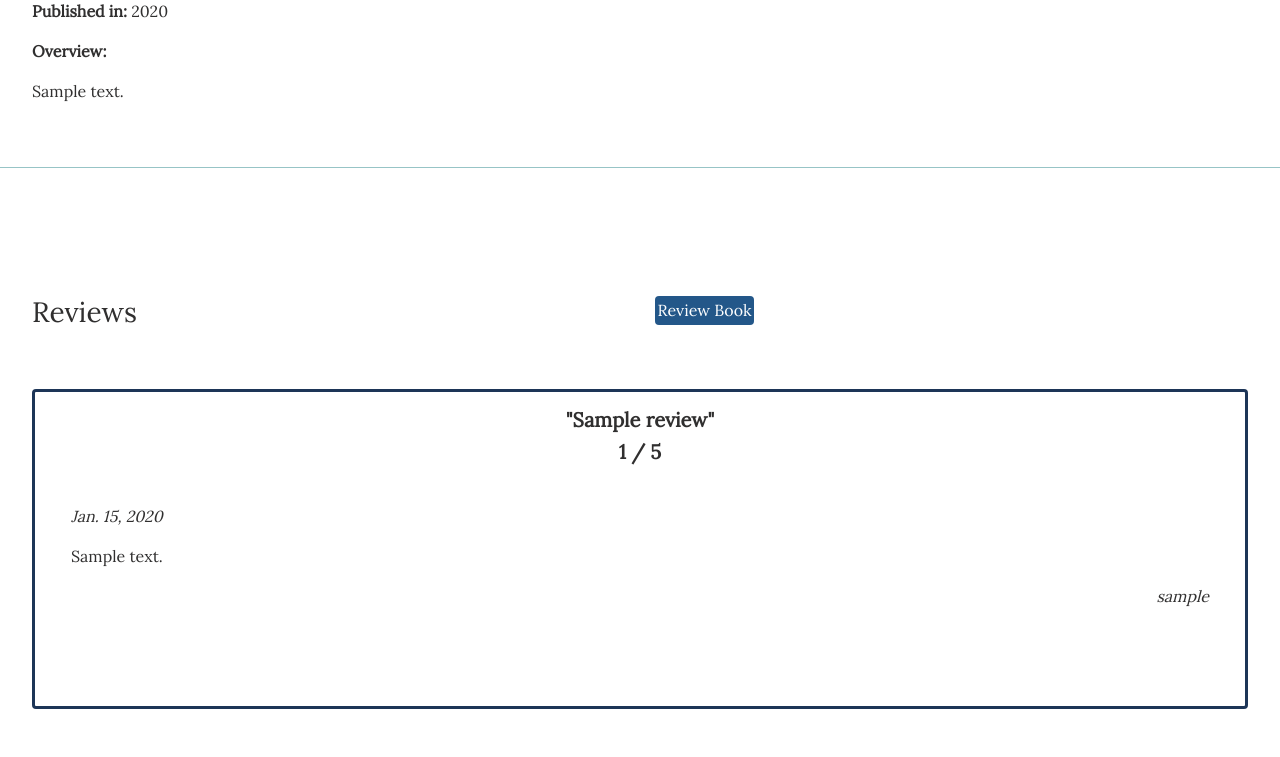
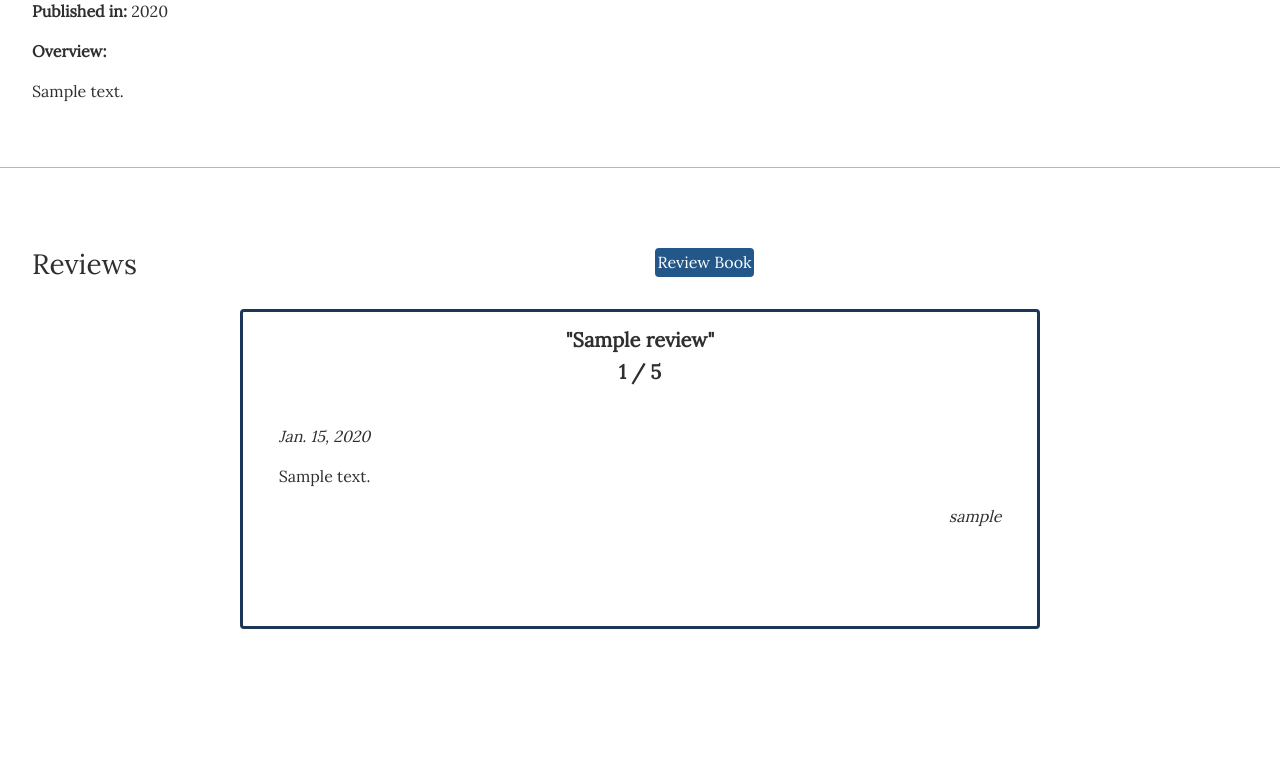
Before and after one commit to albenakr/the-book-club, a Django app: page /products/1 in a window 1280 px wide. Shown: the part 827-1584 px from the top of the page. After the commit the page ends 1456 px from the top, so only its background shows below. Run offline with Django 3.2, Linux system fonts and the light colour scheme; data comes from the database, SQL or seed files in the repository; tables that the repository leaves empty hold one stand-in row (values such as "Sample post"); grey boxes marked "Sample" are stand-in pictures; parts of the project's set-up code (start-up, migrations or seed data) failed here and were passed over; some libraries are stand-ins or nearby versions.

Commit message:
Beautifying code and small styling changes

```diff
--- a/products/templates/products/book_detail.html
+++ b/products/templates/products/book_detail.html
@@ -103,13 +103,12 @@
    </div>
 </div>
 </div>
-</div>
 
 <hr>
 
 {% if reviews %}
 <div class="container-fluid reviews-details-container" id="reviews">
-   <div class="row my-5">
+   <div class="row mb-3">
       <div class="col">
          <h3>Reviews</h3>
       </div>
@@ -117,8 +116,8 @@
          <p><a class="btn btn-small" href="{% url 'write_review' book.id %}">Review Book</a></p>
       </div>
    </div>
-   <div class="row">
-      <div class="col">
+   <div class="row justify-content-center">
+      <div class="col-12 col-sm-8">
          {% for review in reviews %}
          <div class="card reviews-card">
             <div class="card-title card-title-reviews">
```
Also changed, not shown: checkout/static/checkout/css/checkout.css (+5 -2 lines), profiles/templates/profiles/profile.html (+2 -5 lines), checkout/models.py (line endings or trailing spaces).
